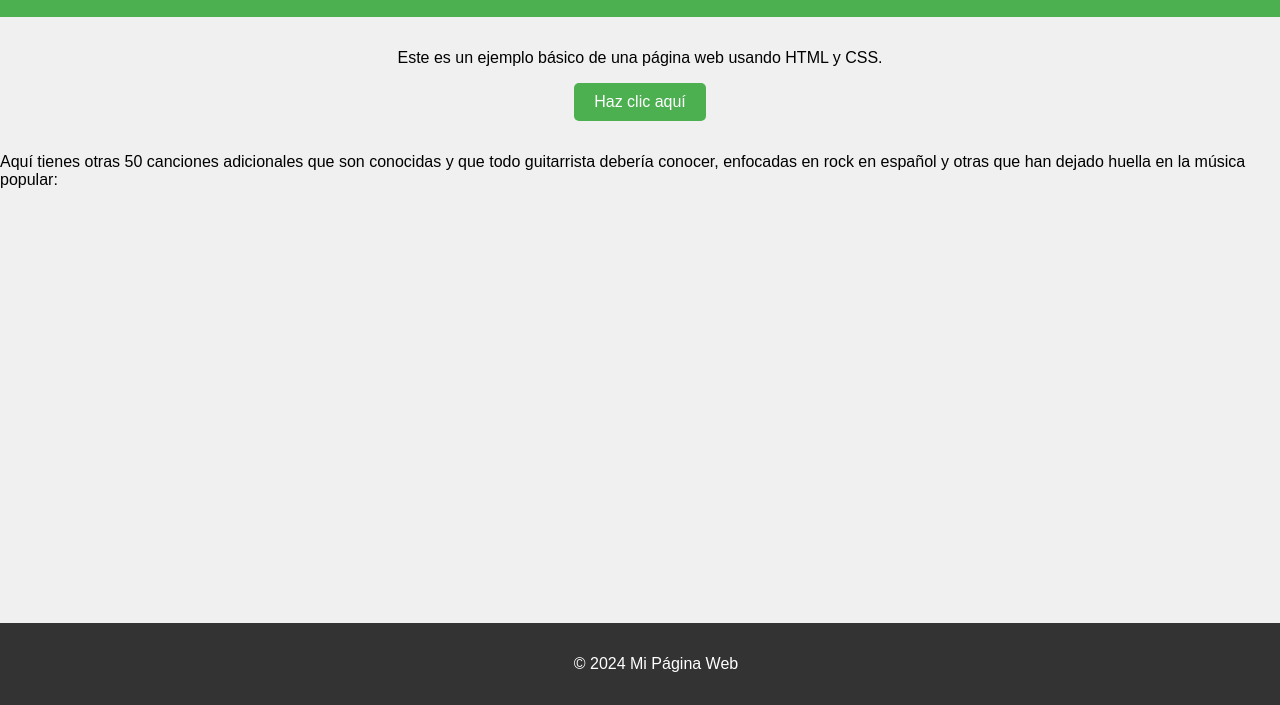
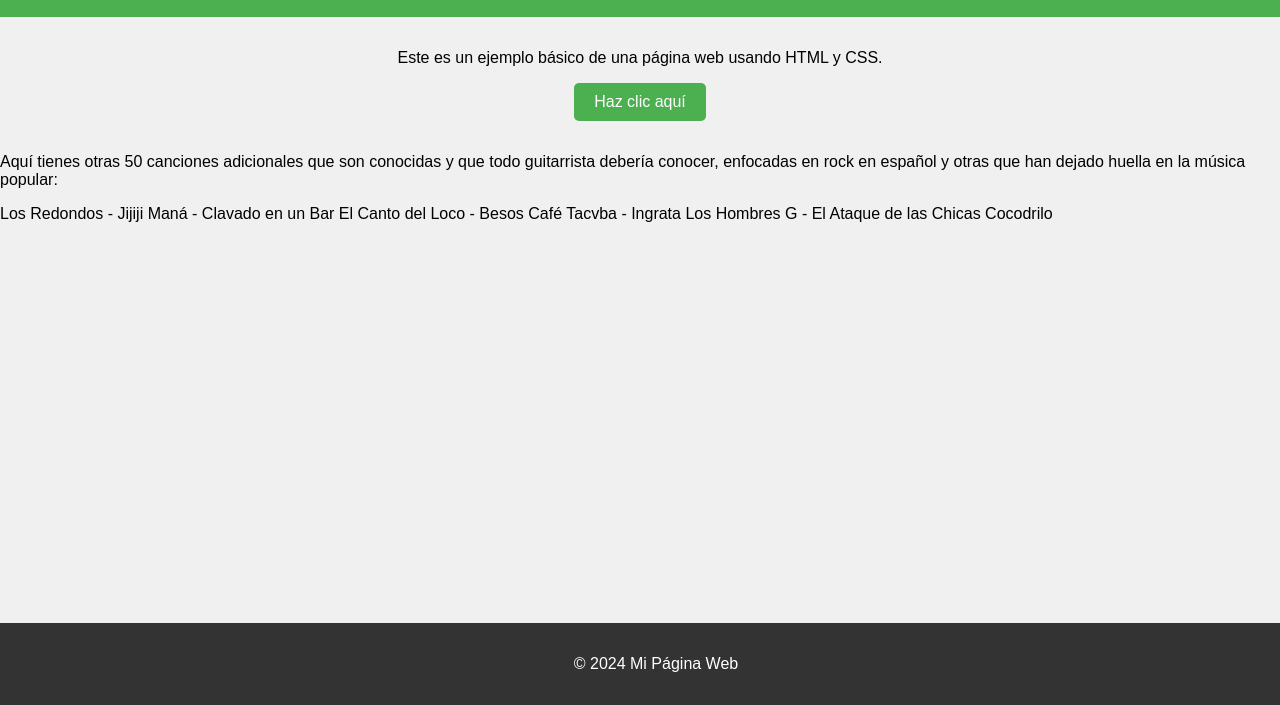
Before and after one commit to stevencara/ejercicio8, a plain HTML site: page index.html in a window 1280 px wide. Shown: the part 95-800 px from the top of the page. Drawn offline with Linux system fonts and the light colour scheme; files that its build step writes are made by us from their sources.

Commit message:
Se agrega otro parrafo

```diff
--- a/index.html
+++ b/index.html
@@ -17,6 +17,7 @@
     </main>
 
     <p>Aquí tienes otras 50 canciones adicionales que son conocidas y que todo guitarrista debería conocer, enfocadas en rock en español y otras que han dejado huella en la música popular:</p>
+    <p>Los Redondos - Jijiji Maná - Clavado en un Bar El Canto del Loco - Besos Café Tacvba - Ingrata Los Hombres G - El Ataque de las Chicas Cocodrilo </p>
 
     <footer>
         <p>&copy; 2024 Mi Página Web</p>
```
